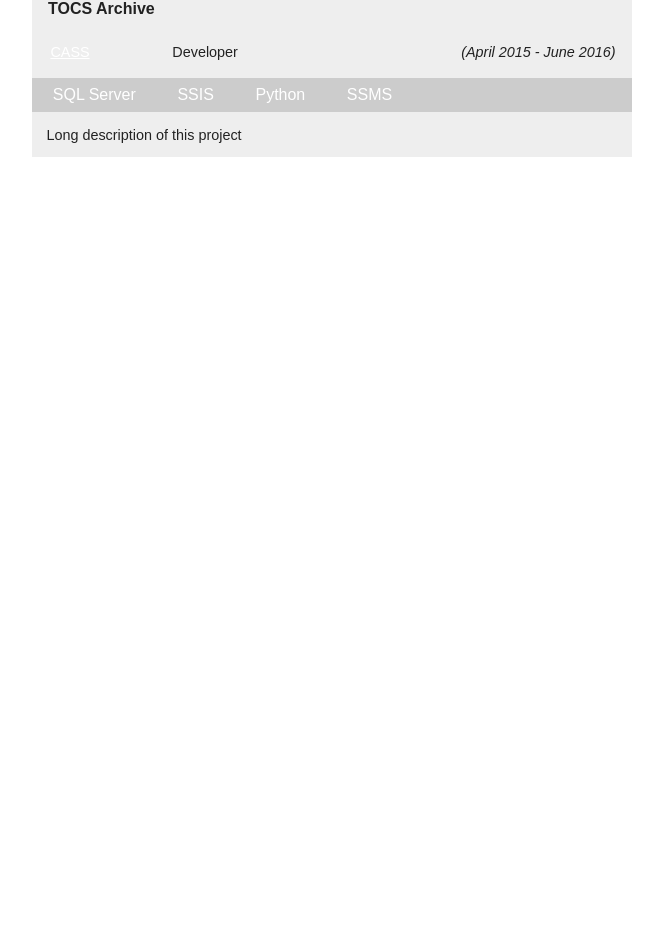
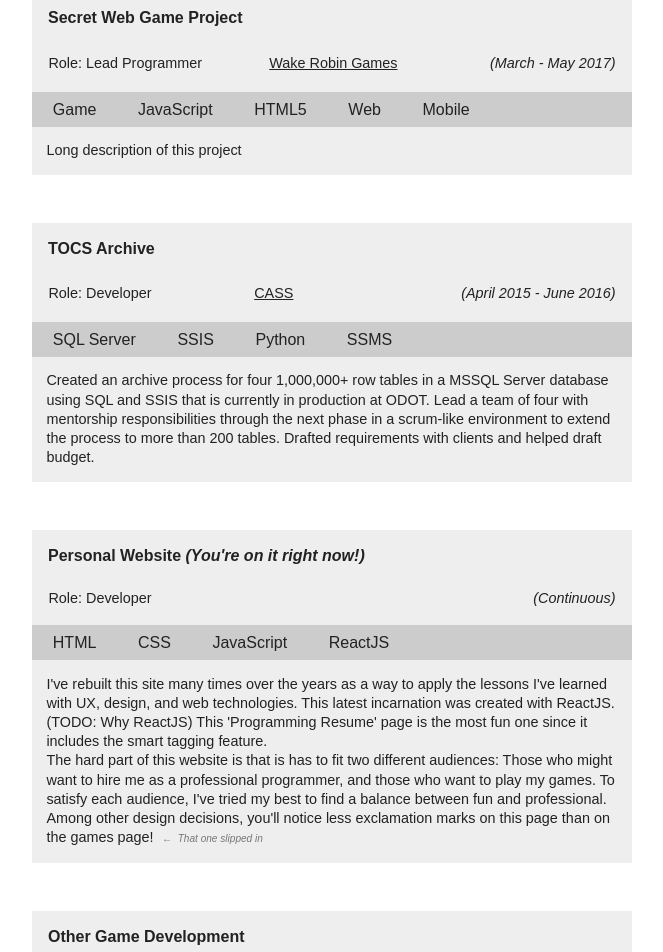
Before and after one commit to no1hitjam/portfolio3, a React (Create React App) app: page /programming in a window 1280 px wide. Shown: the part 439-1391 px from the top of the page, without its empty margins (308-971 px from the left). Before the commit the page ends 800 px from the top, so only its background shows below. Built offline with nearby package versions, Linux system fonts and the light colour scheme.

Commit message:
add some more to programming resume page

```diff
--- a/src/Programming.css
+++ b/src/Programming.css
@@ -1,10 +1,21 @@
 .Project {
   background-color: #eee;
+  line-height: 1.2em;
+  text-align: left;
+
   margin: auto;
   margin-bottom: 3em;
   width: 90%;
   max-width: 600px;
-  text-align: left;
+}
+
+.Project br {
+  line-height:  2.3em;
+}
+
+.Project a {
+  color: #222;
+  text-decoration: underline;
 }
 
 .Project h4 {
--- a/src/Programming.js
+++ b/src/Programming.js
@@ -24,8 +24,8 @@ class Project extends Component {
       <div className="Project">
         <h4>{this.props.name}</h4>
         <table><tbody><tr>
+          <td className="Project-item">{'Role: ' + this.props.role}</td>
           <a href="#"><td className="Project-item">{this.props.company}</td></a>
-          <td className="Project-item">{this.props.role}</td>
           <td className="Project-item Project-date">{"(" + this.props.date + ")"}</td>
         </tr></tbody></table>
         <div className="Project-tags">{tags}</div>
@@ -43,8 +43,8 @@ export class Programming extends Component {
         <h3>Programming Resume</h3>
         <Project
           name="OK K.O.! Dynamite's Action News"
+          role="Lead Programmer"
           company="Wake Robin Games"
-          role="Lead Programmer"
           date="June 2016 - May 2017"
           tags={['Game', 'C#', 'Unity3d', 'Mobile']}
           links={[]}
@@ -52,15 +52,44 @@ export class Programming extends Component {
         />
 
         <Project
-          name="TOCS Archive"
-          company="CASS"
-          role="Developer"
-          date="April 2015 - June 2016"
-          tags={['SQL Server', 'SSIS', 'Python', 'SSMS']}
+          name="Secret Web Game Project"
+          role="Lead Programmer"
+          company="Wake Robin Games"
+          date="March - May 2017"
+          tags={['Game', 'JavaScript', 'HTML5', 'Web', 'Mobile']}
           links={[]}
           desc="Long description of this project"
         />
 
+        <Project
+          name="TOCS Archive"
+          role="Developer"
+          company="CASS"
+          date="April 2015 - June 2016"
+          tags={['SQL Server', 'SSIS', 'Python', 'SSMS']}
+          links={[]}
+          desc="Created an archive process for four 1,000,000+ row tables in a MSSQL Server database using SQL and SSIS that is currently in production at ODOT. Lead a team of four with mentorship responsibilities through the next phase in a scrum-like environment to extend the process to more than 200 tables. Drafted requirements with clients and helped draft budget."
+        />
+
+        <Project
+          name={["Personal Website ", <i>(You're on it right now!)</i>]}
+          role="Developer"
+          company=""
+          date="Continuous"
+          tags={['HTML', 'CSS', 'JavaScript', 'ReactJS']}
+          links={[]}
+          desc={["I've rebuilt this site many times over the years as a way to apply the lessons I've learned with UX, design, and web technologies. This latest incarnation was created with ReactJS. (TODO: Why ReactJS) This 'Programming Resume' page is the most fun one since it includes the smart tagging feature.", <br />,"The hard part of this website is that is has to fit two different audiences: Those who might want to hire me as a professional programmer, and those who want to play my games. To satisfy each audience, I've tried my best to find a balance between fun and professional. Among other design decisions, you'll notice less exclamation marks on this page than on the games page!", <span style={{color: '#777', fontSize: '.7em', fontStyle: 'italic'}}> &nbsp; ← &nbsp;That one slipped in</span>]}
+        />
+
+        <Project
+          name="Other Game Development"
+          role="Programmer, Designer, Art Roles"
+          company=""
+          date="2006 - Present"
+          tags={['Game', 'C#', 'Unity3d', 'JavaScript', 'Web']}
+          links={[]}
+          desc="Developing games has been a hobby of mine since I started high school, although I may not have told many people about it back then. But I look back on it proudly now because the work I did really helped me understand full project life-cycles, customer feedback, and user experiences. The web games I published taught me how to make user interfaces clear and juicy, how to use user metrics to evaluate success, and how to grow as a designer."
+        />
 
       </div>
     )
```
